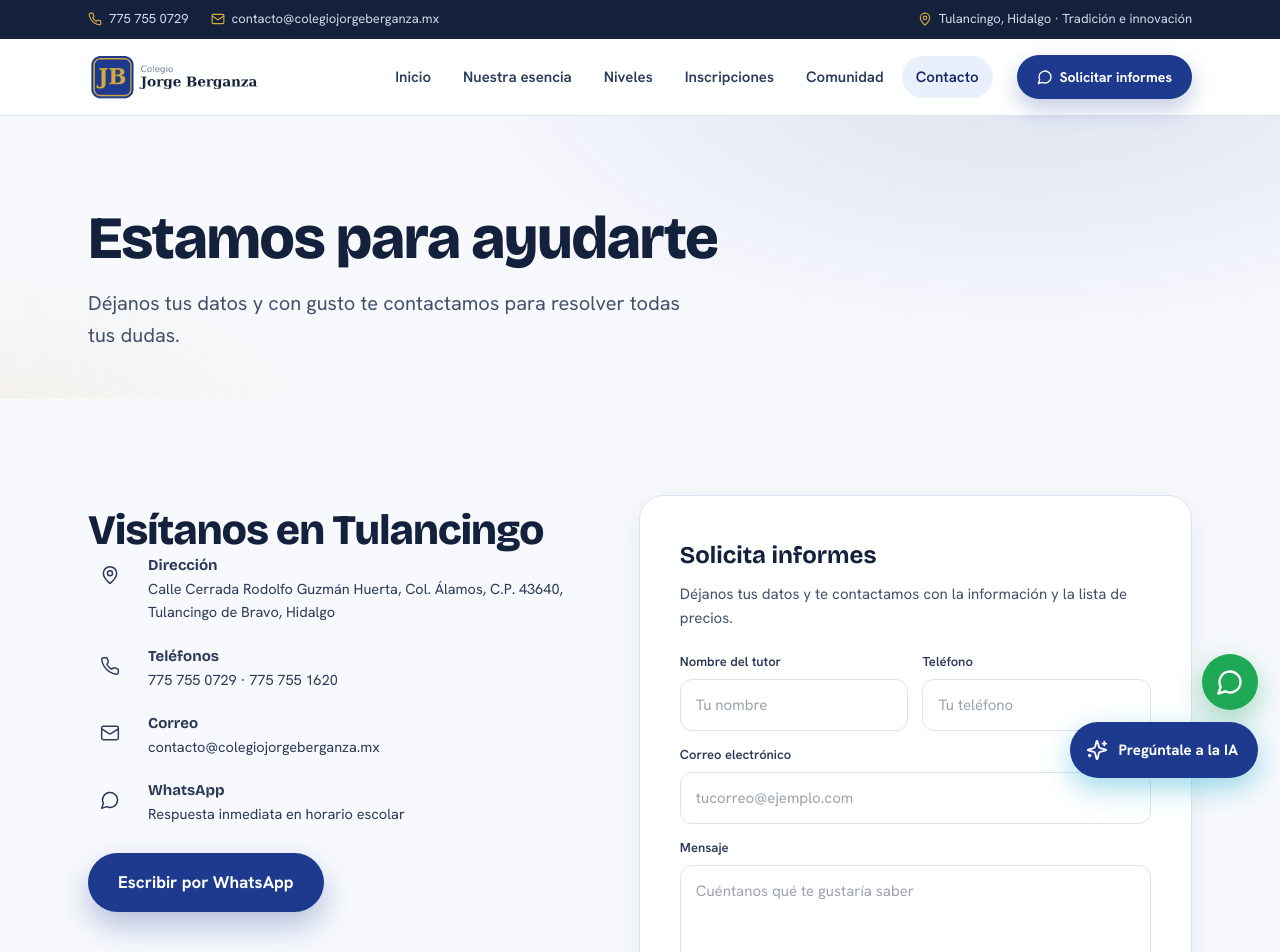
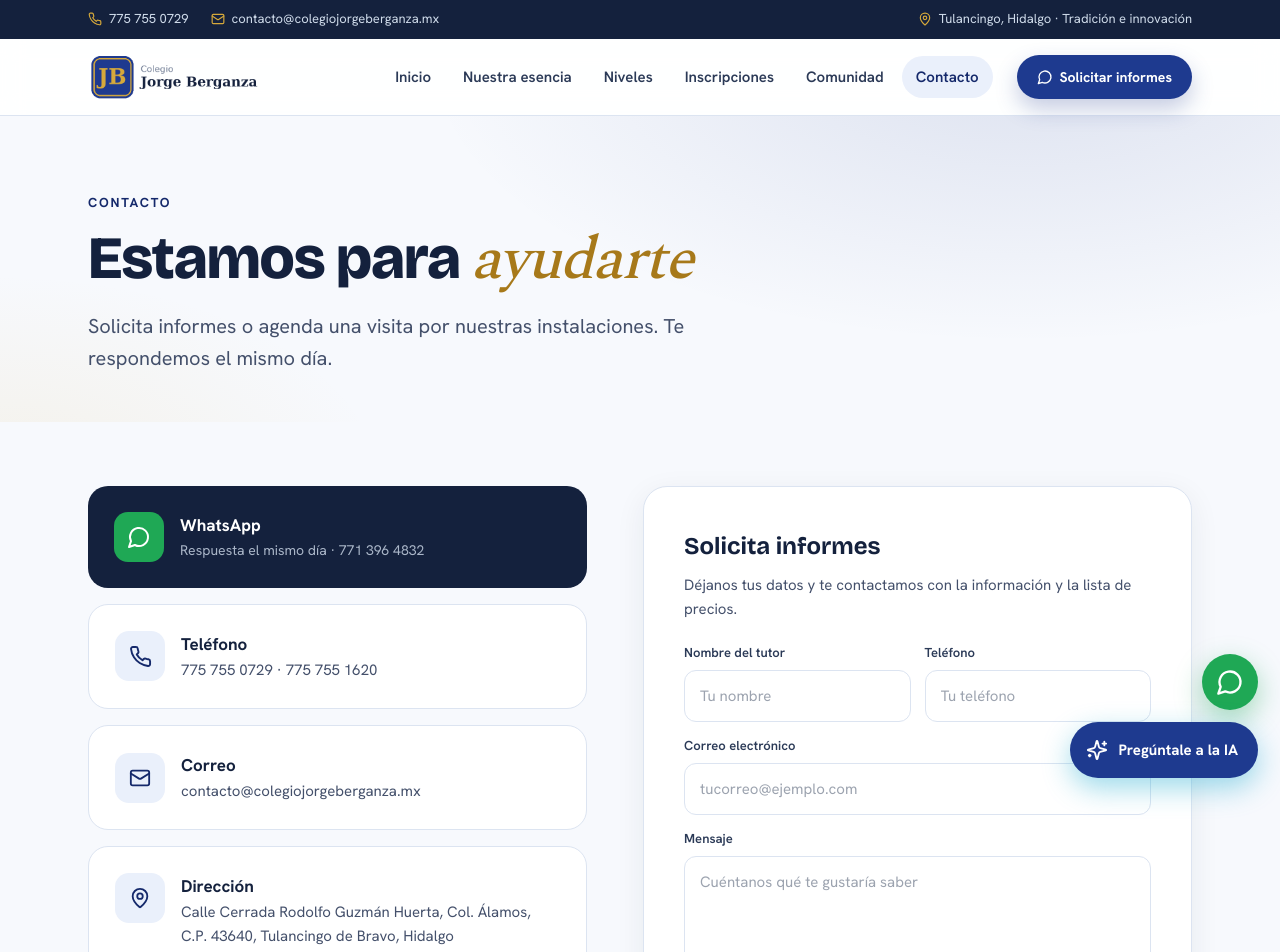
Before and after one commit to novumarketing/jb-web, a Next.js app: page /contacto in a window 1280 px wide. Shown: the top 952 px of the page. Built offline with nearby package versions, Linux system fonts and the light colour scheme.

Commit message:
Add files via upload

```diff
--- a/app/contacto/page.tsx
+++ b/app/contacto/page.tsx
@@ -1,49 +1,46 @@
 import type { Metadata } from "next";
-import { PageHero, SectionHead } from "@/components/ui";
-import { PHONE, PHONE2, EMAIL, ADDRESS, WA } from "@/components/site";
+import Icon from "@/components/Icon";
+import Reveal from "@/components/Reveal";
 import ContactForm from "@/components/ContactForm";
-import LazyMap from "@/components/LazyMap";
-import { MapPin, Phone, Mail, MessageCircle, type LucideIcon } from "lucide-react";
+import { PageHero } from "@/components/ui";
+import { WA_INFORMES, PHONE, PHONE2, PHONE_HREF, EMAIL, ADDRESS, MAPS } from "@/components/site";
 
 export const metadata: Metadata = {
   title: "Contacto",
-  description: "Contacta al Colegio Jorge Berganza en Tulancingo. Teléfonos, ubicación, WhatsApp y formulario de informes.",
+  description: "Solicita informes o agenda una visita al Colegio Jorge Berganza en Tulancingo. Te respondemos el mismo día.",
 };
-
-function Info({ icon: Icon, title, children }: { icon: LucideIcon; title: string; children: React.ReactNode }) {
-  return (
-    <div className="mb-5 flex items-start gap-4">
-      <div className="grid h-11 w-11 flex-none place-items-center rounded-[13px] bg-royal-soft"><Icon className="h-5 w-5 text-royal" strokeWidth={1.75} aria-hidden /></div>
-      <div><b className="block font-display text-[15px] text-royal">{title}</b><p className="text-[14.5px] text-muted">{children}</p></div>
-    </div>
-  );
-}
 
 export default function Contacto() {
   return (
     <main>
-      <PageHero kicker="Contacto" title={<>Estamos para <span className="grad-text">ayudarte</span></>}
-        sub="Déjanos tus datos y con gusto te contactamos para resolver todas tus dudas." />
+      <PageHero
+        eyebrow="Contacto"
+        title={<>Estamos para <span className="serif-green">ayudarte</span></>}
+        sub="Solicita informes o agenda una visita por nuestras instalaciones. Te respondemos el mismo día."
+      />
 
-      <section className="py-20 md:py-24">
-        <div className="wrap grid items-start gap-12 md:grid-cols-[1fr_1.1fr]">
-          <div>
-            <SectionHead kicker="Datos de contacto" title="Visítanos en Tulancingo" />
-            <Info icon={MapPin} title="Dirección">{ADDRESS}</Info>
-            <Info icon={Phone} title="Teléfonos">{PHONE} · {PHONE2}</Info>
-            <Info icon={Mail} title="Correo">{EMAIL}</Info>
-            <Info icon={MessageCircle} title="WhatsApp">Respuesta inmediata en horario escolar</Info>
-            <a href={WA} target="_blank" rel="noopener noreferrer" className="btn btn-primary mt-2">Escribir por WhatsApp</a>
-          </div>
+      <section className="wrap two-col" style={{ paddingTop: "clamp(36px,5vw,64px)", paddingBottom: "clamp(56px,8vw,100px)", display: "grid", gridTemplateColumns: "1fr 1.1fr", gap: "clamp(32px,5vw,56px)" }}>
+        <Reveal style={{ display: "flex", flexDirection: "column", gap: 16 }}>
+          <a href={WA_INFORMES} target="_blank" rel="noopener noreferrer" style={{ background: "var(--ink)", borderRadius: 20, padding: 26, display: "flex", gap: 16, alignItems: "center", textDecoration: "none" }}>
+            <span style={{ flex: "none", width: 50, height: 50, borderRadius: 14, background: "var(--wa)", color: "#fff", display: "flex", alignItems: "center", justifyContent: "center" }}><Icon name="MessageCircle" size={24} /></span>
+            <div><div style={{ color: "#fff", fontWeight: 700, fontSize: 17 }}>WhatsApp</div><div style={{ color: "#aab6c8", fontSize: 14 }}>Respuesta el mismo día · 771 396 4832</div></div>
+          </a>
+          <a href={PHONE_HREF} style={{ background: "var(--surface)", border: "1px solid var(--bd)", borderRadius: 20, padding: 26, display: "flex", gap: 16, alignItems: "center", textDecoration: "none" }}>
+            <span style={{ flex: "none", width: 50, height: 50, borderRadius: 14, background: "var(--blue-50)", color: "var(--blue-d)", display: "flex", alignItems: "center", justifyContent: "center" }}><Icon name="Phone" size={23} /></span>
+            <div><div style={{ color: "var(--ink)", fontWeight: 700, fontSize: 17 }}>Teléfono</div><div style={{ color: "var(--ink-600)", fontSize: 15 }}>{PHONE} · {PHONE2}</div></div>
+          </a>
+          <a href={`mailto:${EMAIL}`} style={{ background: "var(--surface)", border: "1px solid var(--bd)", borderRadius: 20, padding: 26, display: "flex", gap: 16, alignItems: "center", textDecoration: "none" }}>
+            <span style={{ flex: "none", width: 50, height: 50, borderRadius: 14, background: "var(--blue-50)", color: "var(--blue-d)", display: "flex", alignItems: "center", justifyContent: "center" }}><Icon name="Mail" size={22} /></span>
+            <div><div style={{ color: "var(--ink)", fontWeight: 700, fontSize: 17 }}>Correo</div><div style={{ color: "var(--ink-600)", fontSize: 15 }}>{EMAIL}</div></div>
+          </a>
+          <a href={MAPS} target="_blank" rel="noopener noreferrer" style={{ background: "var(--surface)", border: "1px solid var(--bd)", borderRadius: 20, padding: 26, display: "flex", gap: 16, alignItems: "flex-start", textDecoration: "none" }}>
+            <span style={{ flex: "none", width: 50, height: 50, borderRadius: 14, background: "var(--blue-50)", color: "var(--blue-d)", display: "flex", alignItems: "center", justifyContent: "center" }}><Icon name="MapPin" size={22} /></span>
+            <div><div style={{ color: "var(--ink)", fontWeight: 700, fontSize: 17 }}>Dirección</div><div style={{ color: "var(--ink-600)", fontSize: 15 }}>{ADDRESS}</div></div>
+          </a>
+        </Reveal>
+        <Reveal>
           <ContactForm />
-        </div>
-      </section>
-
-      <section className="pb-20 md:pb-24">
-        <div className="wrap">
-          <SectionHead center kicker="Ubicación" title="Encuéntranos en Tulancingo" />
-          <LazyMap />
-        </div>
+        </Reveal>
       </section>
     </main>
   );
```
